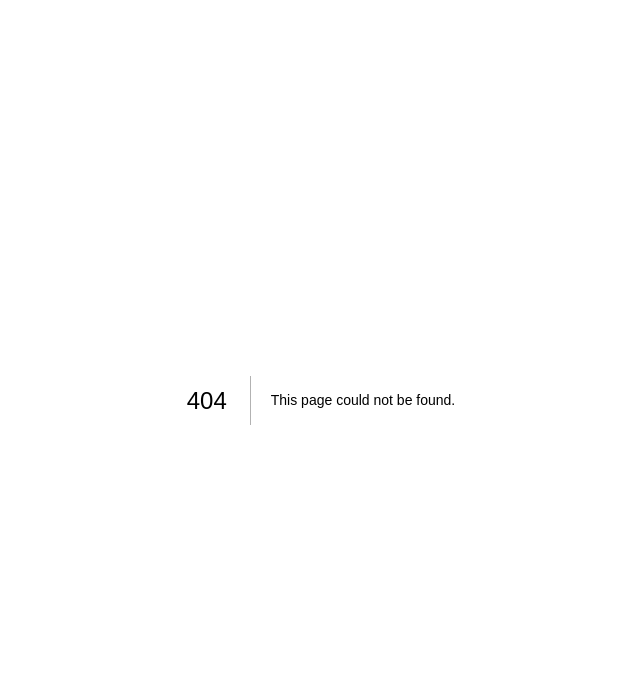
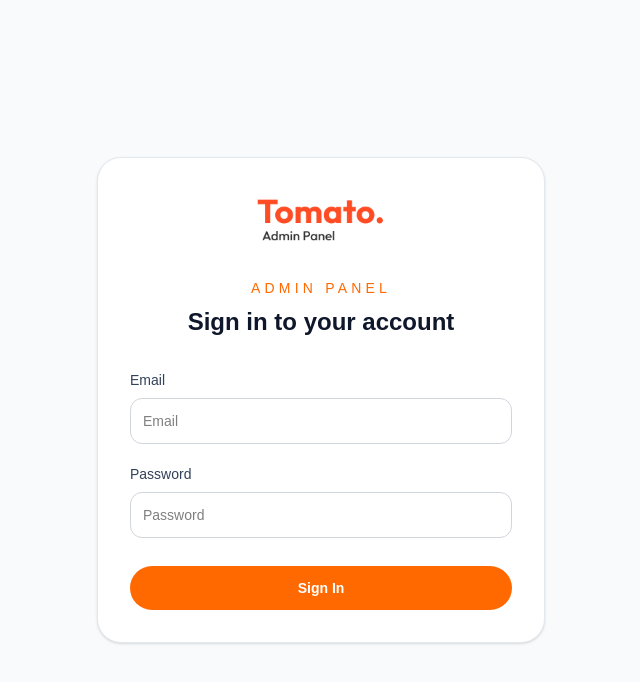
Before and after one commit to Winfredo/Food-Delivery-App, a Next.js app in the folder admin/: page /login in a window 1280 px wide. Before the commit this address had no page. Shown: the top 682 px of the page, without its empty margins (319-959 px from the left). Built offline with nearby package versions, Linux system fonts and the light colour scheme; no server answers.

Commit message:
login page for the admin panel

```diff
--- /dev/null
+++ b/admin/app/login/page.tsx
@@ -0,0 +1,95 @@
+"use client";
+import React, { useState } from "react";
+import { useRouter } from "next/navigation";
+import axios from "axios";
+import { toast } from "react-toastify";
+
+const LoginPage = () => {
+  const router = useRouter();
+  const [data, setData] = useState({ email: "", password: "" });
+  const [loading, setLoading] = useState(false);
+  const url = process.env.NEXT_PUBLIC_API_URL || "http://localhost:4000";
+
+  const onChangeHandler = (e: React.ChangeEvent<HTMLInputElement>) => {
+    const { name, value } = e.target;
+    setData((prev) => ({ ...prev, [name]: value }));
+  };
+
+  const onSubmitHandler = async (e: React.FormEvent<HTMLFormElement>) => {
+    e.preventDefault();
+    setLoading(true);
+    try {
+      const response = await axios.post(`${url}/api/admin/login`, data);
+      if (response.data.success) {
+        localStorage.setItem("adminToken", response.data.token);
+        toast.success("Login successful!", { theme: "dark" });
+        router.push("/");
+      } else {
+        toast.error(response.data.message, { theme: "dark" });
+      }
+    } catch (error) {
+      toast.error("Invalid email or password", { theme: "dark" });
+    } finally {
+      setLoading(false);
+    }
+  };
+
+  return (
+    <div className="min-h-screen w-full bg-slate-50 flex items-center justify-center px-4">
+      <div className="w-full max-w-md bg-white rounded-3xl border border-slate-200 shadow-sm p-8">
+        {/* Logo */}
+        <div className="flex justify-center mb-8">
+          <img src="/assets/logo.png" alt="Logo" className="w-32" />
+        </div>
+
+        <p className="text-sm font-medium uppercase tracking-[0.3em] text-orange-500 text-center mb-2">
+          Admin Panel
+        </p>
+        <h1 className="text-2xl font-semibold text-slate-900 text-center mb-8">
+          Sign in to your account
+        </h1>
+
+        <form onSubmit={onSubmitHandler} className="flex flex-col gap-5">
+          {/* Email */}
+          <div className="flex flex-col gap-2">
+            <label className="text-sm font-medium text-slate-700">Email</label>
+            <input
+              type="email"
+              name="email"
+              value={data.email}
+              onChange={onChangeHandler}
+              placeholder="Email"
+              required
+              className="w-full p-3 border border-gray-300 rounded-xl focus:outline-none focus:border-orange-500 focus:ring-1 focus:ring-orange-500 text-sm"
+            />
+          </div>
+
+          {/* Password */}
+          <div className="flex flex-col gap-2">
+            <label className="text-sm font-medium text-slate-700">Password</label>
+            <input
+              type="password"
+              name="password"
+              value={data.password}
+              onChange={onChangeHandler}
+              placeholder="Password"
+              required
+              className="w-full p-3 border border-gray-300 rounded-xl focus:outline-none focus:border-orange-500 focus:ring-1 focus:ring-orange-500 text-sm"
+            />
+          </div>
+
+          {/* Submit */}
+          <button
+            type="submit"
+            disabled={loading}
+            className="w-full bg-orange-500 hover:bg-orange-600 disabled:bg-orange-300 text-white py-3 rounded-full font-semibold text-sm transition-colors mt-2"
+          >
+            {loading ? "Signing in..." : "Sign In"}
+          </button>
+        </form>
+      </div>
+    </div>
+  );
+};
+
+export default LoginPage;
```
